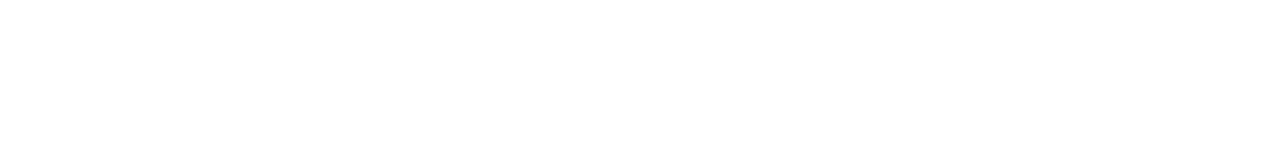
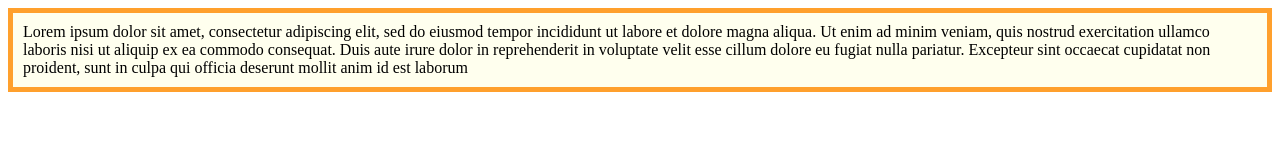
Before and after one commit to GalynaPchelianska/DevOps_online_Vinnytsia_2020Q42021Q1, a plain HTML site: page index.html in a window 1280 px wide. Drawn offline with Linux system fonts and the light colour scheme.

Commit message:
index ubdated

```diff
--- a/index.html
+++ b/index.html
@@ -0,0 +1,13 @@
+<!DOCTYPE html>
+<html>
+ <head>
+  <meta charset="utf-8">
+  <title>-moz-border-left-colors</title>
+ <link rel="stylesheet" href="styles.css">
+ </head>
+ <body>
+  <div class="line">
+  Lorem ipsum dolor sit amet, consectetur adipiscing elit, sed do eiusmod tempor incididunt ut labore et dolore magna aliqua. Ut enim ad minim veniam, quis nostrud exercitation ullamco laboris nisi ut aliquip ex ea commodo consequat. Duis aute irure dolor in reprehenderit in voluptate velit esse cillum dolore eu fugiat nulla pariatur. Excepteur sint occaecat cupidatat non proident, sunt in culpa qui officia deserunt mollit anim id est laborum
+  </div>
+ </body>
+</html>
--- a/styles.css
+++ b/styles.css
@@ -1 +1,9 @@
-i
+  .line {
+    border: 5px solid #ffa02d;
+    -moz-border-top-colors: #000 #fc0 #000 #fc0 #000;
+    -moz-border-left-colors: #000 #fc0 #000 #fc0 #000;
+    -moz-border-right-colors: #000 #fc0 #000 #fc0 #000;
+    -moz-border-bottom-colors: #000 #fc0 #000 #fc0 #000;
+    background: #ffe;
+    padding: 10px;
+   }
```
